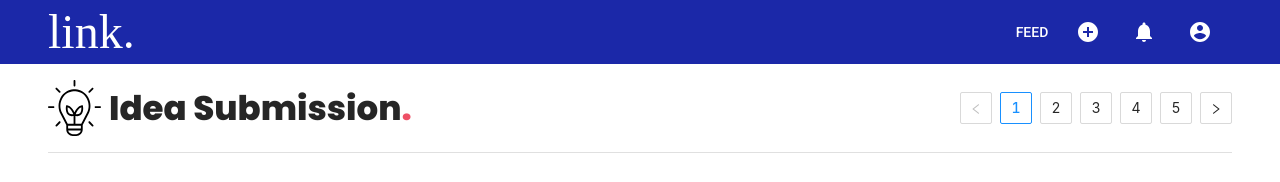
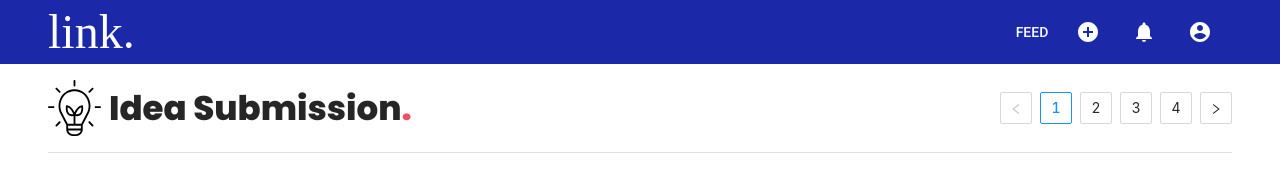
Before and after one commit to sishir2001/link-client, a React (Create React App) app: page /ideaform in a window 1280 px wide. Shown: the top 182 px of the page. Built offline with nearby package versions, Linux system fonts and the light colour scheme; sample sign-in values are in the browser's storage; a web font is replaced by a local one.

Commit message:
add : ideaForm as per temp need

```diff
--- a/src/components/IdeaForm/Forms/FormFour.js
+++ b/src/components/IdeaForm/Forms/FormFour.js
@@ -9,6 +9,7 @@ import {
 import AddCircleIcon from "@material-ui/icons/AddCircle";
 import React, { useEffect, useState } from "react";
 import { useSelector } from "react-redux";
+import { useHistory } from "react-router-dom";
 import { API } from "../../../global";
 
 const useStyles = makeStyles((theme) => ({
@@ -48,6 +49,7 @@ const FormFour = (props) => {
     const [failSaveSnackBar, setFailSaveSnackBar] = useState(false);
     const [failFetchSnackBar, setFailFetchSnackBar] = useState(false);
     const [failFillImpSnackBar, setFailFillImpSnackBar] = useState(false);
+    const history = useHistory();
 
     const apiHeaders = {
         Authorization: "Bearer " + accessToken,
@@ -89,7 +91,14 @@ const FormFour = (props) => {
     const handleSubmit = (e) => {
         e.preventDefault();
         // send the page to next
-        setPage(5);
+        // setPage(5);
+        // @JaladiSaaiSishir remove later, for temp
+        console.log("Before removing ideaContentId");
+        console.log(localStorage.getItem("ideaContentId"));
+        localStorage.removeItem("ideaContentId");
+        console.log("After removing ideaContentId");
+        console.log(localStorage.getItem("ideaContentId"));
+        history.push("/profile");
     };
 
     const saveOnAPI = async () => {
--- a/src/components/IdeaForm/index.js
+++ b/src/components/IdeaForm/index.js
@@ -110,7 +110,7 @@ const IdeaForm = (props) => {
                     onChange={onChange}
                     defaultCurrent={page}
                     className={classes.pagination}
-                    total={50}
+                    total={40}
                 />
             </div>
         );
```
